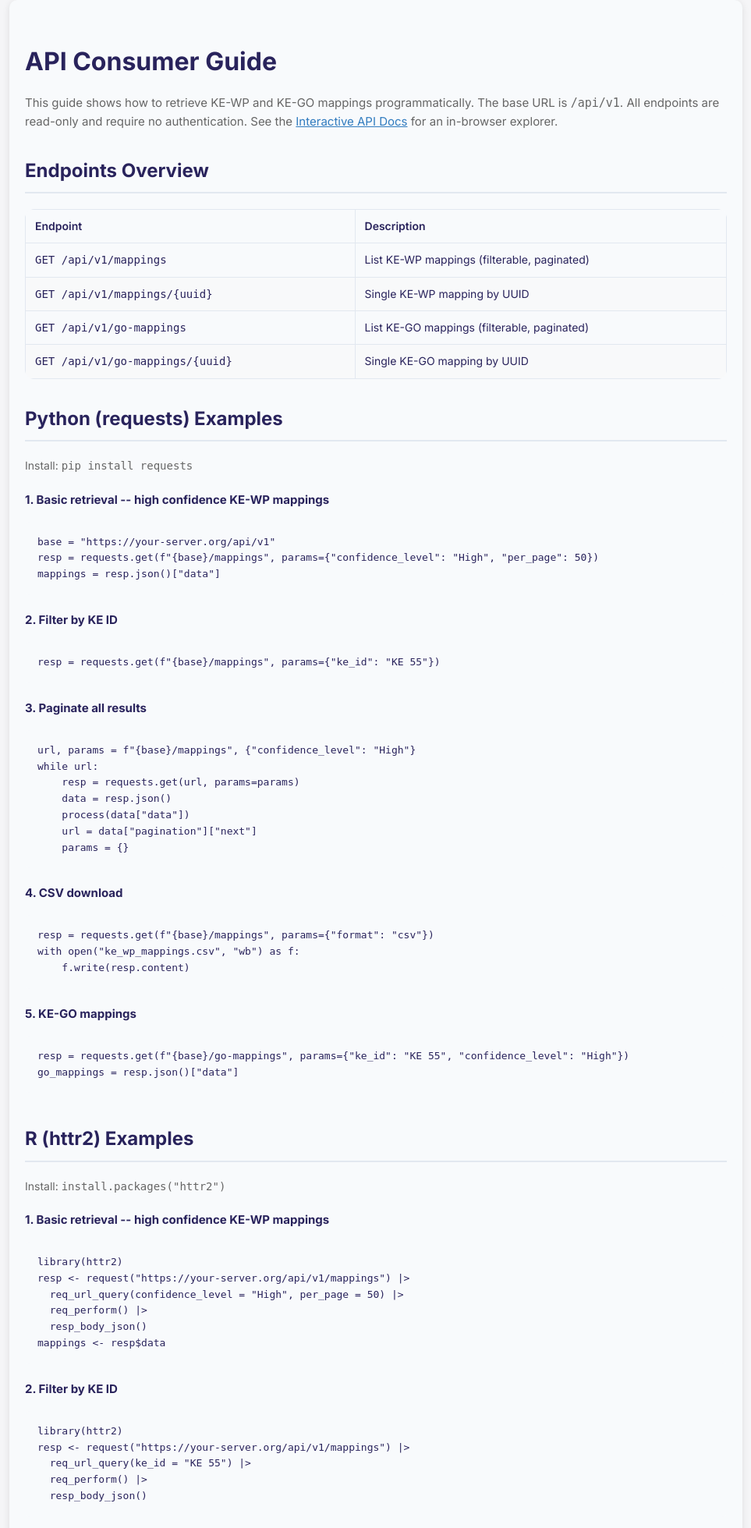
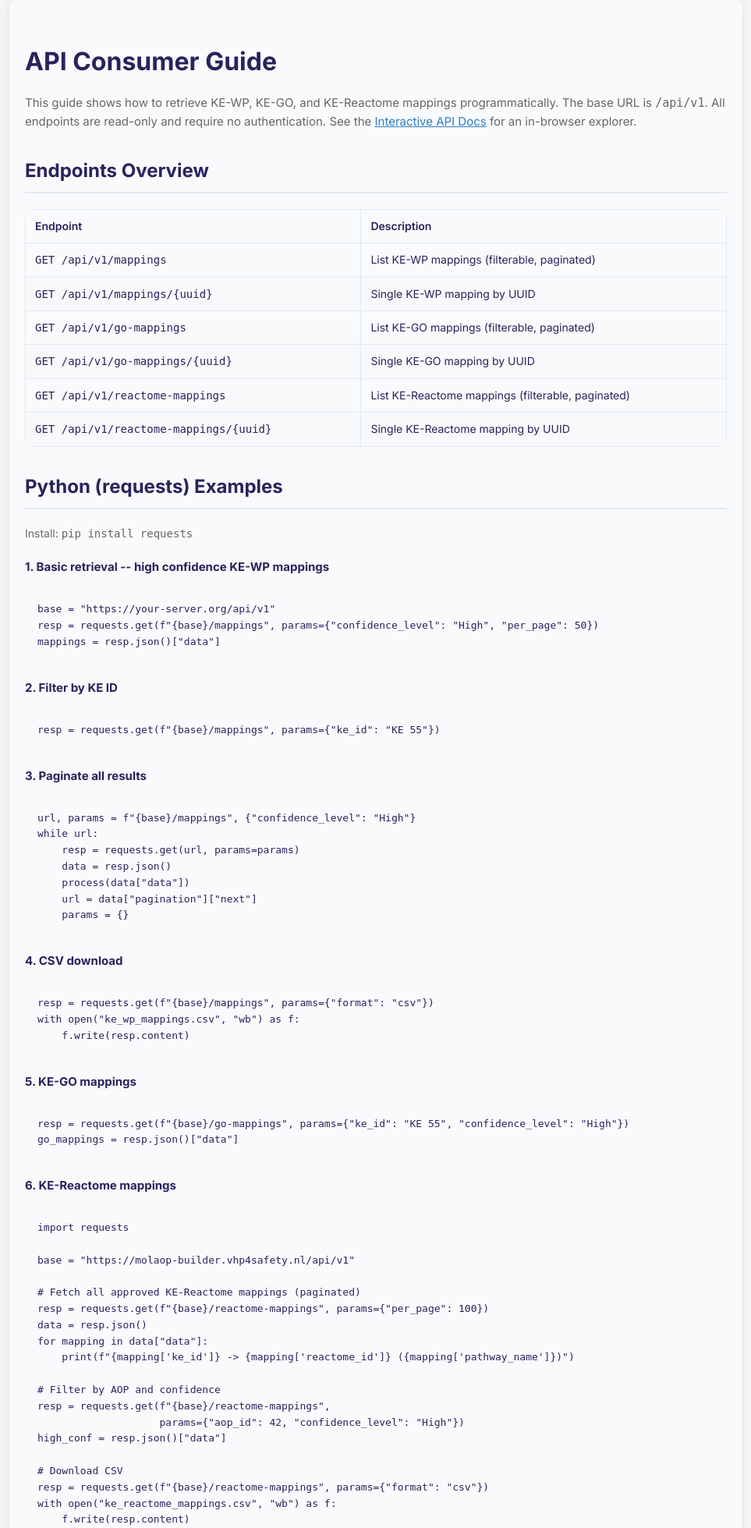
Before and after one commit to marvinm2/KE-WP-mapping, a Flask app: page /docs in a window 1280 px wide. Shown: the part 56-2015 px from the top of the page at 78% size, without its empty margins (158-1121 px from the left). Run offline with Flask 3, Linux system fonts and the light colour scheme; parts of the project's set-up code (start-up, migrations or seed data) failed here and were passed over; some libraries are stand-ins or nearby versions.

Commit message:
feat(26-08): add Reactome consumer example to docs_api.html (D-23)
- Two new rows in Endpoints Overview table for /api/v1/reactome-mappings (list + by-uuid)
- Python (requests) example #6 with paginated fetch, AOP/confidence filter, CSV download
- R (httr2) example #6 mirroring GO example shape
- Production base URL (molaop-builder.vhp4safety.nl) used in Reactome examples
- Intro paragraph updated to mention KE-Reactome alongside KE-WP/KE-GO

```diff
--- a/templates/docs_api.html
+++ b/templates/docs_api.html
@@ -15,7 +15,7 @@
 
     <h1 style="margin-bottom:8px;">API Consumer Guide</h1>
     <p class="text-muted" style="margin-bottom:32px; font-size:15px;">
-        This guide shows how to retrieve KE-WP and KE-GO mappings programmatically.
+        This guide shows how to retrieve KE-WP, KE-GO, and KE-Reactome mappings programmatically.
         The base URL is <code>/api/v1</code>. All endpoints are read-only and require no
         authentication. See the <a href="/api/docs">Interactive API Docs</a>
         for an in-browser explorer.
@@ -46,6 +46,14 @@
             <tr style="background:var(--color-bg-lighter);">
                 <td style="padding:10px 12px; border:1px solid var(--color-border-light); font-family:monospace;">GET /api/v1/go-mappings/{uuid}</td>
                 <td style="padding:10px 12px; border:1px solid var(--color-border-light);">Single KE-GO mapping by UUID</td>
+            </tr>
+            <tr>
+                <td style="padding:10px 12px; border:1px solid var(--color-border-light); font-family:monospace;">GET /api/v1/reactome-mappings</td>
+                <td style="padding:10px 12px; border:1px solid var(--color-border-light);">List KE-Reactome mappings (filterable, paginated)</td>
+            </tr>
+            <tr style="background:var(--color-bg-lighter);">
+                <td style="padding:10px 12px; border:1px solid var(--color-border-light); font-family:monospace;">GET /api/v1/reactome-mappings/{uuid}</td>
+                <td style="padding:10px 12px; border:1px solid var(--color-border-light);">Single KE-Reactome mapping by UUID</td>
             </tr>
         </tbody>
     </table>
@@ -79,6 +87,27 @@ with open("ke_wp_mappings.csv", "wb") as f:
     <h3 style="font-size:15px; margin-top:20px;">5. KE-GO mappings</h3>
     <pre><code class="language-python" style="background:var(--color-bg-light); display:block; padding:16px; border-radius:6px; overflow-x:auto; font-size:13px; line-height:1.6;">resp = requests.get(f"{base}/go-mappings", params={"ke_id": "KE 55", "confidence_level": "High"})
 go_mappings = resp.json()["data"]</code></pre>
+
+    <h3 style="font-size:15px; margin-top:20px;">6. KE-Reactome mappings</h3>
+    <pre><code class="language-python" style="background:var(--color-bg-light); display:block; padding:16px; border-radius:6px; overflow-x:auto; font-size:13px; line-height:1.6;">import requests
+
+base = "https://molaop-builder.vhp4safety.nl/api/v1"
+
+# Fetch all approved KE-Reactome mappings (paginated)
+resp = requests.get(f"{base}/reactome-mappings", params={"per_page": 100})
+data = resp.json()
+for mapping in data["data"]:
+    print(f"{mapping['ke_id']} -&gt; {mapping['reactome_id']} ({mapping['pathway_name']})")
+
+# Filter by AOP and confidence
+resp = requests.get(f"{base}/reactome-mappings",
+                    params={"aop_id": 42, "confidence_level": "High"})
+high_conf = resp.json()["data"]
+
+# Download CSV
+resp = requests.get(f"{base}/reactome-mappings", params={"format": "csv"})
+with open("ke_reactome_mappings.csv", "wb") as f:
+    f.write(resp.content)</code></pre>
 
     <!-- R Examples -->
     <h2 style="border-bottom:2px solid var(--color-border-light); padding-bottom:8px; margin-top:40px;">R (httr2) Examples</h2>
@@ -123,6 +152,20 @@ df &lt;- readr::read_csv(rawToChar(resp_body_raw(resp)))</code></pre>
   resp_body_json()
 go_mappings &lt;- resp$data</code></pre>
 
+    <h3 style="font-size:15px; margin-top:20px;">6. KE-Reactome mappings</h3>
+    <pre><code class="language-r" style="background:var(--color-bg-light); display:block; padding:16px; border-radius:6px; overflow-x:auto; font-size:13px; line-height:1.6;">library(httr2)
+resp &lt;- request("https://molaop-builder.vhp4safety.nl/api/v1/reactome-mappings") |&gt;
+  req_url_query(per_page = 100) |&gt;
+  req_perform() |&gt;
+  resp_body_json()
+reactome_mappings &lt;- resp$data
+
+# Filter by AOP
+resp &lt;- request("https://molaop-builder.vhp4safety.nl/api/v1/reactome-mappings") |&gt;
+  req_url_query(aop_id = 42, confidence_level = "High") |&gt;
+  req_perform() |&gt;
+  resp_body_json()</code></pre>
+
     <!-- Rate Limit Policy -->
     <h2 style="border-bottom:2px solid var(--color-border-light); padding-bottom:8px; margin-top:40px;">Rate Limit Policy</h2>
     <div class="warning-banner">
```
